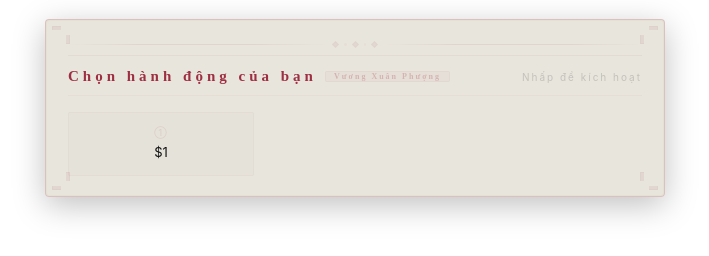
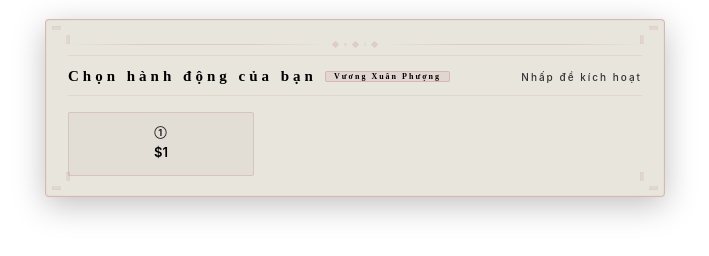
Before and after one commit to Leestorm365/Storm, a plain HTML site: page scripts/bangluachon.html in a window 1280 px wide. Shown: the whole page, without its empty margins (285-994 px from the left). Drawn offline with Linux system fonts and the light colour scheme.

Commit message:
Update bangluachon.html

```diff
--- a/scripts/bangluachon.html
+++ b/scripts/bangluachon.html
@@ -7,7 +7,7 @@
     <style>
         /* ============================================================
                Bảng lựa chọn · Dành riêng cho Vương Xuân Phượng
-               Cùng phong cách với thanh trạng thái: Nền vàng giấy Tuyên + Mực đỏ thẫm + Viền mạ vàng cũ
+               Chữ màu đen rõ ràng tương phản cao trên nền giấy Tuyên
                Phục cổ kiểu Trung · Phong cách giấy viết thư xưa
                ============================================================ */
         * {
@@ -19,8 +19,8 @@
         :root {
             --paper: 45, 18%, 88%;
             --paper-dark: 42, 15%, 78%;
-            --ink: 0, 0%, 8%;
-            --ink-light: 0, 0%, 35%;
+            --ink: 0, 0%, 0%; /* Đen thuần chuẩn nét */
+            --ink-light: 0, 0%, 20%;
             --cinnabar: 350, 55%, 40%;
             --cinnabar-light: 350, 45%, 55%;
             --old-gold: 38, 45%, 50%;
@@ -39,18 +39,18 @@
             background-blend-mode: overlay;
             backdrop-filter: blur(4px);
             -webkit-backdrop-filter: blur(4px);
-            border: 1.5px solid hsla(var(--cinnabar), 0.20);
+            border: 1.5px solid hsla(var(--cinnabar), 0.25);
             border-radius: 4px;
             box-shadow: 0 8px 32px rgba(0, 0, 0, 0.25), inset 0 0 0 1px hsla(var(--old-gold), 0.06);
             padding: 18px 18px 16px;
             font-family: 'Noto Serif SC', 'Inter', 'PingFang SC', serif;
-            color: hsl(var(--ink));
+            color: #000000;
             position: relative;
             min-height: 60px;
             transition: all 0.3s ease;
         }
 
-        /* Hoa văn hồi văn bốn góc (giống với thanh trạng thái) */
+        /* Hoa văn hồi văn bốn góc */
         .options-module .corner-border {
             position: absolute;
             width: 18px;
@@ -159,29 +159,29 @@
             gap: 6px;
             margin-bottom: 12px;
             padding-bottom: 8px;
-            border-bottom: 1px solid hsla(var(--cinnabar), 0.06);
+            border-bottom: 1px solid hsla(var(--cinnabar), 0.08);
             position: relative;
         }
         .options-module .header-deco .line-left,
         .options-module .header-deco .line-right {
             flex: 1;
             height: 1px;
-            background: linear-gradient(90deg, transparent, hsla(var(--cinnabar), 0.10) 30%, hsla(var(--cinnabar), 0.10) 70%,
+            background: linear-gradient(90deg, transparent, hsla(var(--cinnabar), 0.15) 30%, hsla(var(--cinnabar), 0.15) 70%,
                     transparent);
         }
         .options-module .header-deco .diamond {
             width: 5px;
             height: 5px;
-            background: hsla(var(--cinnabar), 0.08);
+            background: hsla(var(--cinnabar), 0.12);
             transform: rotate(45deg);
             flex-shrink: 0;
-            border: 1px solid hsla(var(--cinnabar), 0.02);
+            border: 1px solid hsla(var(--cinnabar), 0.04);
         }
         .options-module .header-deco .dot {
             width: 2.5px;
             height: 2.5px;
             border-radius: 50%;
-            background: hsla(var(--cinnabar), 0.04);
+            background: hsla(var(--cinnabar), 0.08);
             flex-shrink: 0;
         }
 
@@ -190,7 +190,7 @@
             justify-content: space-between;
             align-items: center;
             padding-bottom: 10px;
-            border-bottom: 1px solid hsla(var(--cinnabar), 0.04);
+            border-bottom: 1px solid hsla(var(--cinnabar), 0.08);
             margin-bottom: 14px;
         }
         .options-header .options-title {
@@ -198,27 +198,29 @@
             font-size: 13px;
             font-weight: 700;
             letter-spacing: 4px;
-            color: hsl(var(--cinnabar));
+            color: #000000;
             display: flex;
             align-items: center;
             gap: 8px;
         }
         .options-header .options-title .seal {
             font-size: 8px;
-            background: hsla(var(--cinnabar), 0.03);
-            border: 1px solid hsla(var(--cinnabar), 0.04);
+            background: hsla(var(--cinnabar), 0.08);
+            border: 1px solid hsla(var(--cinnabar), 0.18);
             padding: 0 8px;
             border-radius: 2px;
             letter-spacing: 2px;
-            color: hsla(var(--cinnabar), 0.25);
+            color: #000000;
+            font-weight: 600;
         }
         .options-header .options-hint {
             font-size: 9px;
-            color: hsl(var(--ink-light), 0.25);
+            color: #333333;
             letter-spacing: 2px;
             display: flex;
             align-items: center;
             gap: 4px;
+            font-weight: 500;
         }
 
         /* Lưới tùy chọn */
@@ -235,13 +237,13 @@
             align-items: center;
             justify-content: center;
             padding: 12px 6px;
-            background: hsla(var(--paper-dark), 0.10);
-            border: 1px solid hsla(var(--cinnabar), 0.04);
+            background: hsla(var(--paper-dark), 0.25);
+            border: 1px solid hsla(var(--cinnabar), 0.15);
             border-radius: 2px;
-            color: hsl(var(--ink));
+            color: #000000;
             font-family: 'Noto Serif SC', 'Inter', 'PingFang SC', serif;
             font-size: 11px;
-            font-weight: 400;
+            font-weight: 600;
             line-height: 1.4;
             text-align: center;
             cursor: pointer;
@@ -254,38 +256,40 @@
         }
         .opt-btn .badge {
             font-size: 9px;
-            font-weight: 400;
-            color: hsla(var(--cinnabar), 0.12);
+            font-weight: 700;
+            color: #222222;
             letter-spacing: 1px;
             transition: color 0.3s ease;
         }
         .opt-btn:hover {
-            background: hsla(var(--cinnabar), 0.03);
-            border-color: hsla(var(--cinnabar), 0.12);
+            background: hsla(var(--cinnabar), 0.08);
+            border-color: hsla(var(--cinnabar), 0.35);
+            color: #000000;
             transform: translateY(-2px);
-            box-shadow: 0 4px 16px rgba(0, 0, 0, 0.04);
+            box-shadow: 0 4px 16px rgba(0, 0, 0, 0.08);
         }
         .opt-btn:hover .badge {
-            color: hsla(var(--cinnabar), 0.25);
+            color: #000000;
         }
         .opt-btn:active {
             transform: scale(0.95) translateY(0);
             transition-duration: 0.05s;
         }
         .opt-btn.disabled {
-            opacity: 0.3;
+            opacity: 0.4;
             pointer-events: none;
             transform: none !important;
         }
 
         .options-empty {
-            color: hsl(var(--ink-light), 0.12);
+            color: #444444;
             font-size: 10px;
             letter-spacing: 3px;
             text-align: center;
             width: 100%;
             padding: 12px 0;
             grid-column: 1 / -1;
+            font-weight: 500;
         }
 
         @media (max-width: 520px) {
```
